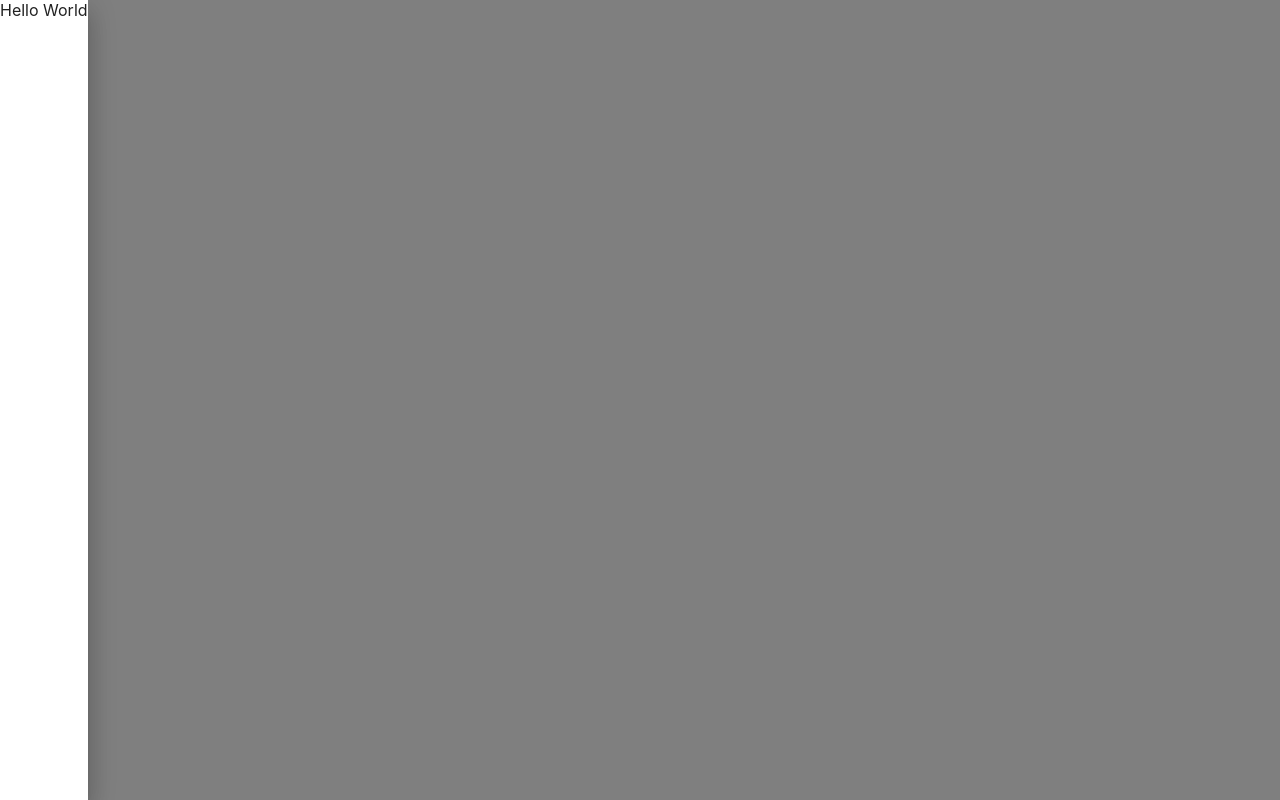
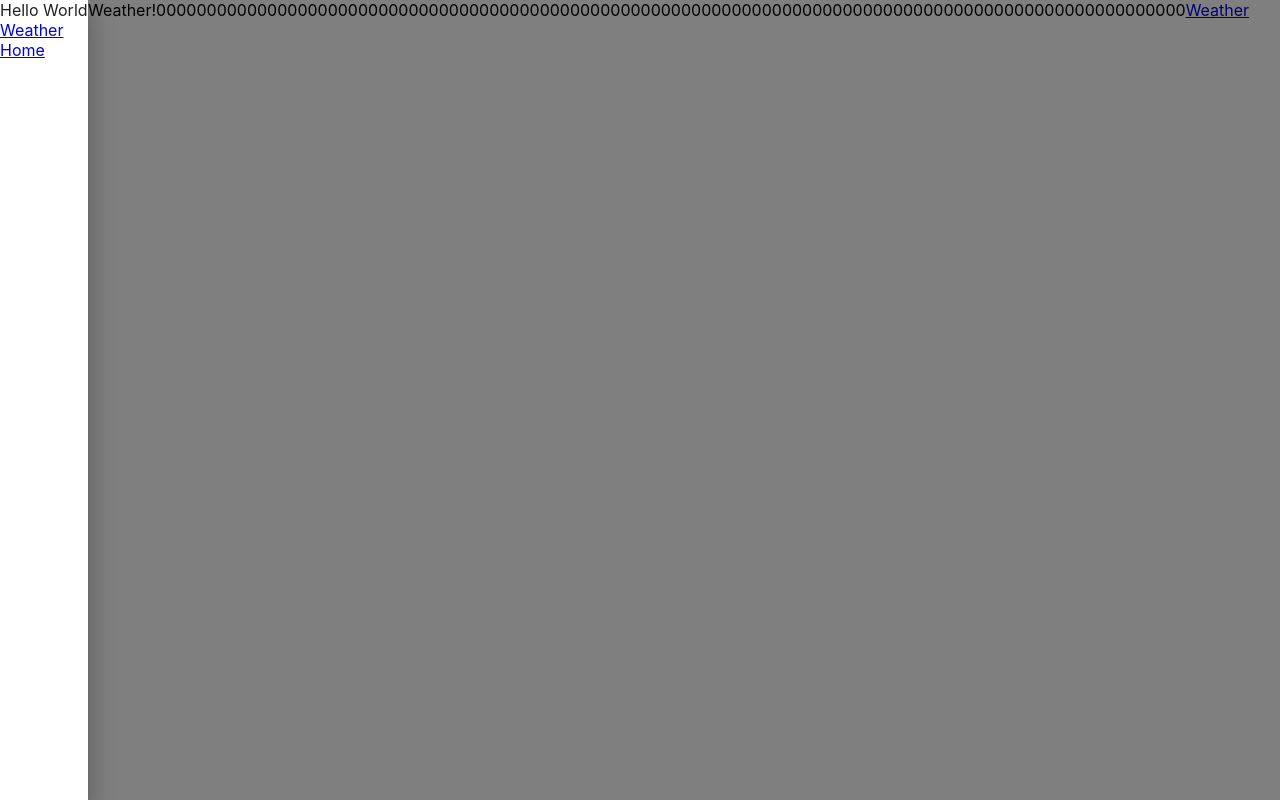
Before and after one commit to ClarenceLuk/clarenceluk.github.io, a React (Create React App) app: page /Weather in a window 1280 px wide. Built offline with nearby package versions, Linux system fonts and the light colour scheme.

Commit message:
Added a weather button on the menu

```diff
--- a/src/App.js
+++ b/src/App.js
@@ -1,16 +1,43 @@
 import logo from './logo.svg';
 import './App.css';
 import Menu from './Menu/Menu.js'
-import { BrowserRouter as Router } from "react-router-dom"
+import Weather from './Applets/Weather.js'
+import {
+  BrowserRouter as Router,
+  Switch,
+  Route,
+  Link
+} from "react-router-dom";
+import { makeStyles } from '@material-ui/core';
+import { findByLabelText } from '@testing-library/react';
 
+const useStyles = makeStyles(theme => {
+  console.log(theme)
+  return (
+  {
+    appBox: {
+      display: 'flex',
+    },
+    menuBox: {
+      height: theme.spacing(0),
+      width: theme.spacing(11),
+    },
+    menuText: {
+      color: theme.palette.text.secondary,
+    },
+  })})
 
 const App = () => {
+  const classes = useStyles()
   return (
-    <Router>
-      <div>
-        <Menu />
+      <div class={classes.appBox}>
+        <div class={classes.menuBox}>
+          <Menu />
+
+        </div>
+        <Weather />
+        <Link to="/Applets">Weather</Link>
       </div>
-    </Router>
   );
 }
 
--- a/src/Applets/Weather.js
+++ b/src/Applets/Weather.js
@@ -8,7 +8,9 @@ const Weather = () => {
 
     return (
         <div>
-            Weather!
+            Weather!000000000000000000000000000000000000000000000000000000000000000000000000000000000000000000000000000000
         </div>
     )
 }
+
+export default Weather
--- a/src/Menu/Menu.js
+++ b/src/Menu/Menu.js
@@ -1,6 +1,12 @@
 import React, { useState } from 'react';
 import { makeStyles } from '@material-ui/core';
 import { Drawer } from '@material-ui/core';
+import {
+    BrowserRouter as Router,
+    Switch,
+    Route,
+    Link
+  } from "react-router-dom";
 
 const useStyles = makeStyles(theme => {
     console.log(theme)
@@ -22,6 +28,8 @@ const Menu = () => {
             <div>
                 <Drawer open>
                     Hello World
+                    <Link to="/Weather">Weather</Link>
+                    <Link to="/Home">Home</Link>
                 </Drawer>
             </div>
         </div>
--- a/src/index.js
+++ b/src/index.js
@@ -2,11 +2,16 @@ import React from 'react';
 import ReactDOM from 'react-dom';
 import './index.css';
 import App from './App.js'
-
+import {
+  BrowserRouter as Router,
+  Switch,
+  Route,
+  Link
+} from "react-router-dom";
 ReactDOM.render(
-  <React.StrictMode>
+  <Router>
     <App />
-  </React.StrictMode>,
+  </Router>,
   document.getElementById('root')
 );
 
```
